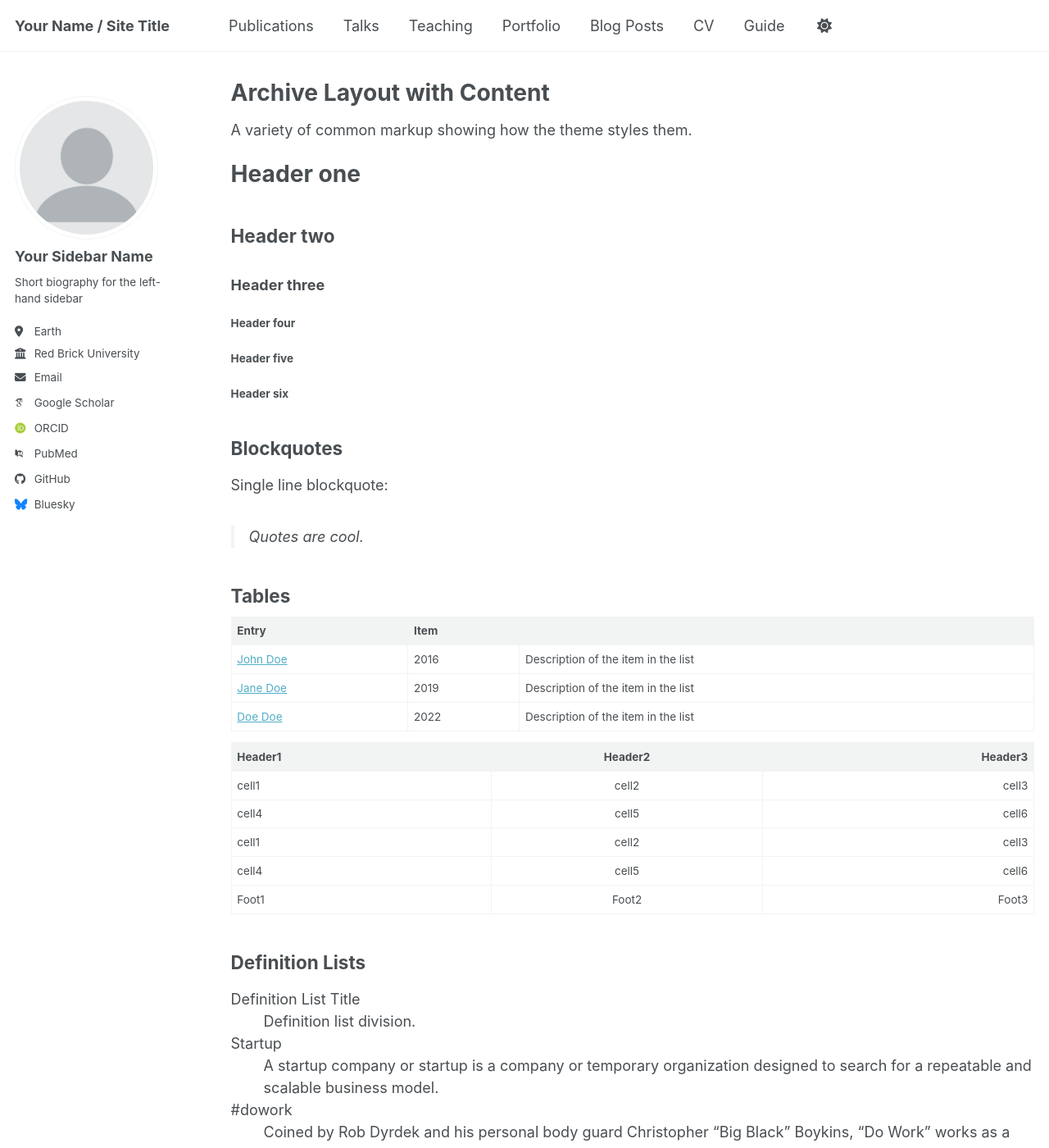
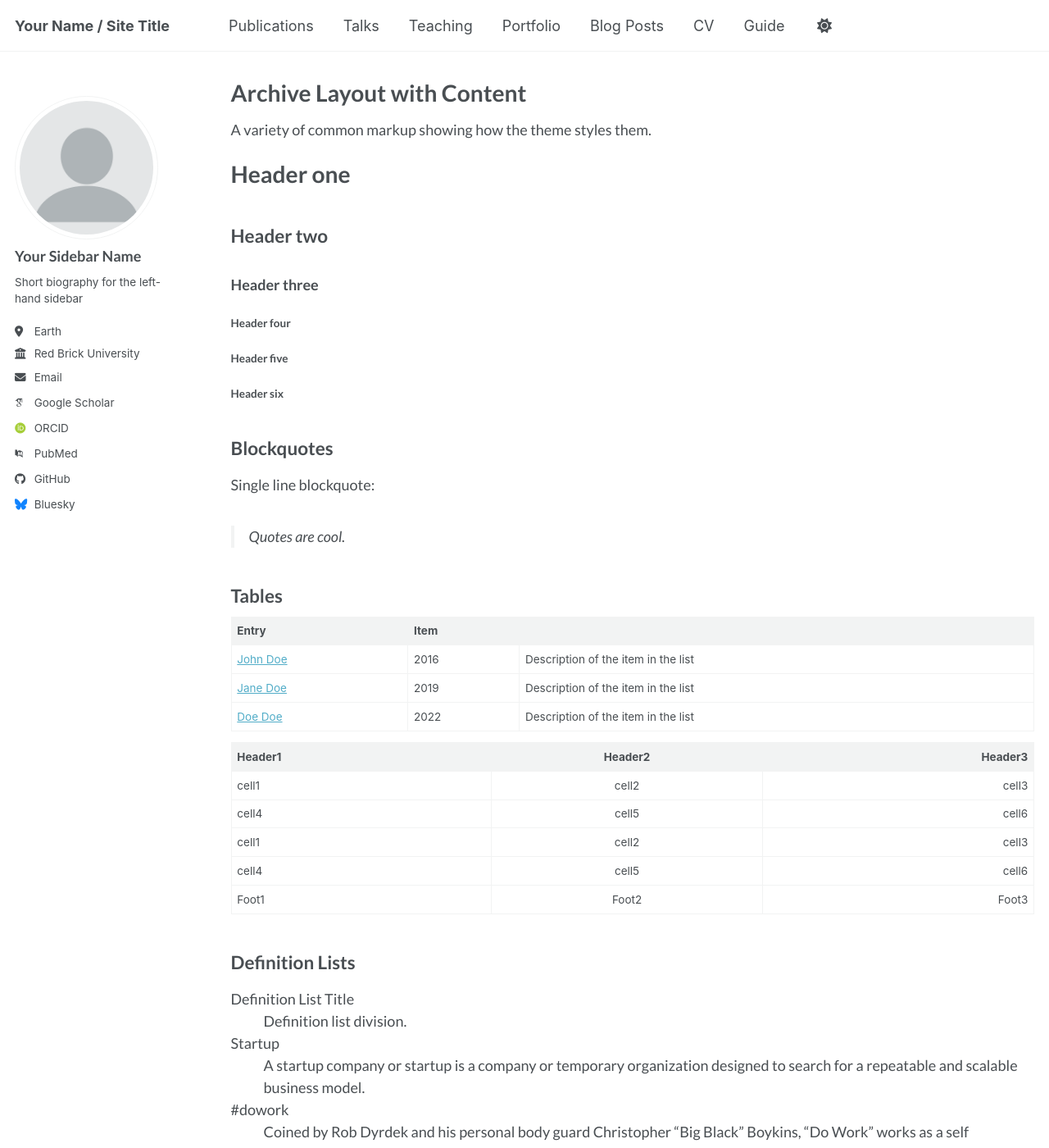
Before and after one commit to seungyeon677/seungyeon677.github.io, a Jekyll site: the page built from _pages/archive-layout-with-content.md, in a window 1280 px wide and 1400 px high. Shown: the whole window at 82% size. Built offline with Jekyll 4.4.1, drawn with Linux system fonts in a browser that asks for light colours; some web fonts are replaced; a script bundle is joined from its source files by our own code; library files that are not in the unit come from our copies.

Commit message:
Update main.scss

```diff
--- a/assets/css/main.scss
+++ b/assets/css/main.scss
@@ -46,3 +46,8 @@ $caption-font-family: "Lato", sans-serif;
     "vendor/font-awesome/solid",
     "vendor/font-awesome/brands"
 ;
+
+/* 파일 맨 아래에 추가 */
+body, h1, h2, h3, h4, h5, h6 {
+    font-family: "Lato", sans-serif !important;
+}
```
